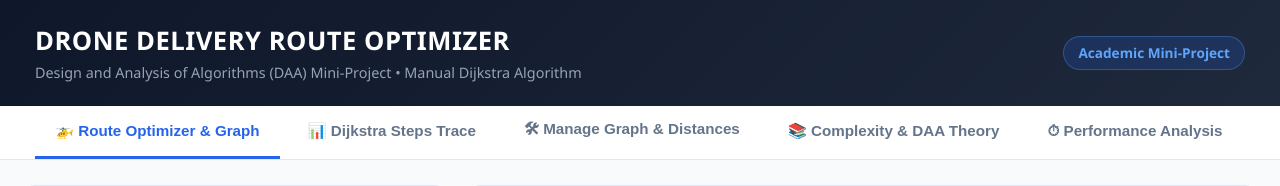
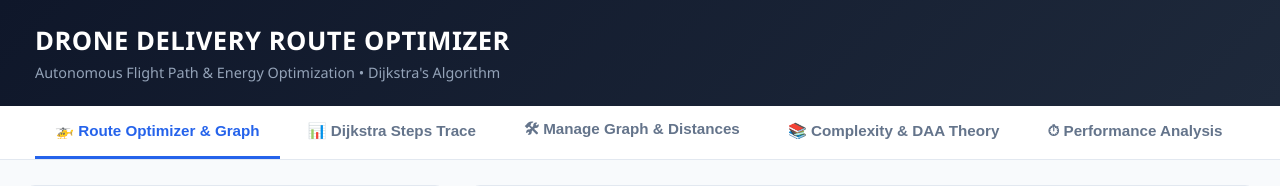
Before and after one commit to Hima0611/Drone-Delivery-Route-Optimization-DAA-, a Flask app: page / in a window 1280 px wide. Shown: the top 186 px of the page. Run offline with Flask 2, Linux system fonts and the light colour scheme; some libraries are stand-ins or nearby versions.

Commit message:
Remove Academic Mini-Project text from front page, README, and GUI

```diff
--- a/app.py
+++ b/app.py
@@ -31,7 +31,7 @@ from web_app import app  # Fallback export so 'gunicorn app:app' works seamlessl
 class DroneDeliveryApp:
     def __init__(self, root):
         self.root = root
-        self.root.title("Drone Delivery Route Optimizer | DAA Mini-Project")
+        self.root.title("Drone Delivery Route Optimizer")
         self.root.geometry("1280x820")
         self.root.minsize(1024, 720)
 
@@ -96,7 +96,7 @@ class DroneDeliveryApp:
 
         subtitle_lbl = ttk.Label(
             header_frame,
-            text="Design and Analysis of Algorithms (DAA) Mini-Project • Dijkstra's Shortest Path Optimization",
+            text="Autonomous Flight Path & Energy Optimization • Dijkstra's Shortest Path",
             style="SubHeader.TLabel"
         )
         subtitle_lbl.pack(anchor=tk.W, pady=(2, 0))
--- a/templates/index.html
+++ b/templates/index.html
@@ -3,7 +3,7 @@
 <head>
     <meta charset="UTF-8">
     <meta name="viewport" content="width=device-width, initial-scale=1.0">
-    <title>Drone Delivery Route Optimizer | DAA Mini-Project</title>
+    <title>Drone Delivery Route Optimizer</title>
     <!-- Custom CSS -->
     <link rel="stylesheet" href="{{ url_for('static', filename='css/style.css') }}">
     <!-- Vis.js for Interactive Network Graph Rendering -->
@@ -17,9 +17,8 @@
     <header class="header-banner">
         <div class="header-title">
             <h1>DRONE DELIVERY ROUTE OPTIMIZER</h1>
-            <p>Design and Analysis of Algorithms (DAA) Mini-Project • Manual Dijkstra Algorithm</p>
+            <p>Autonomous Flight Path & Energy Optimization • Dijkstra's Algorithm</p>
         </div>
-        <div class="badge-tag">Academic Mini-Project</div>
     </header>
 
     <!-- Navigation Tabs -->
```
Also changed, not shown: README.md.
